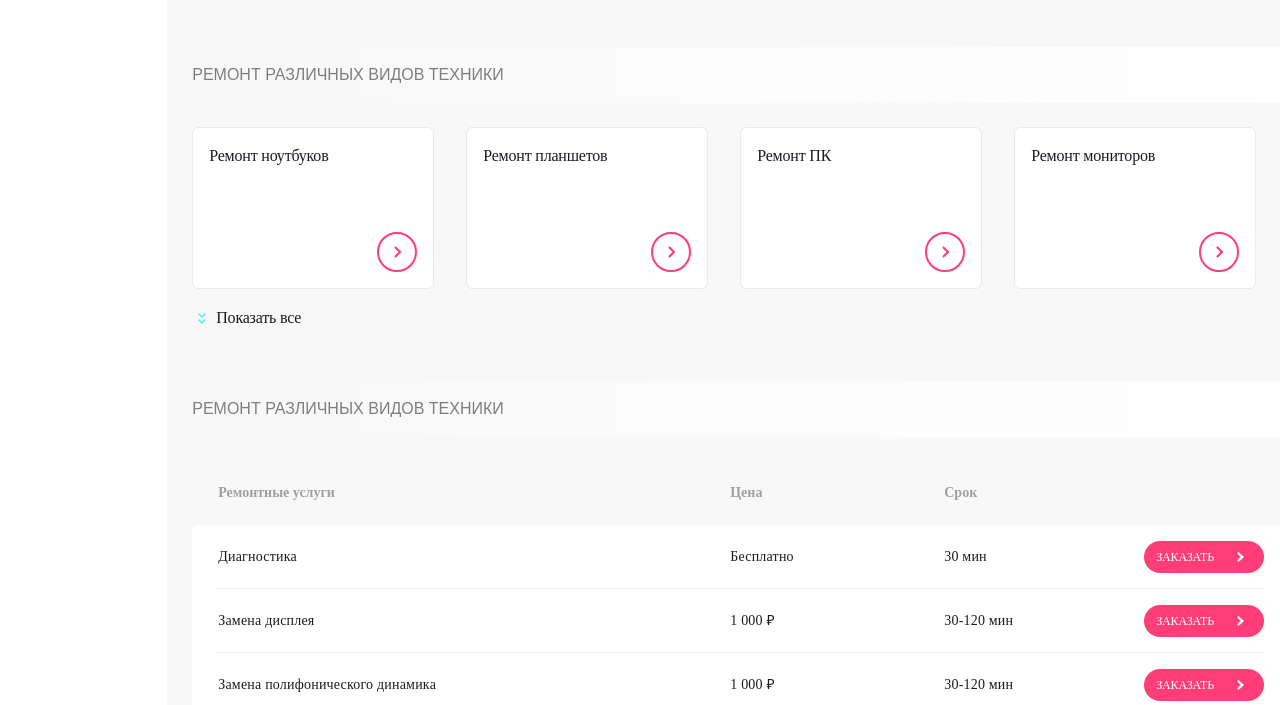
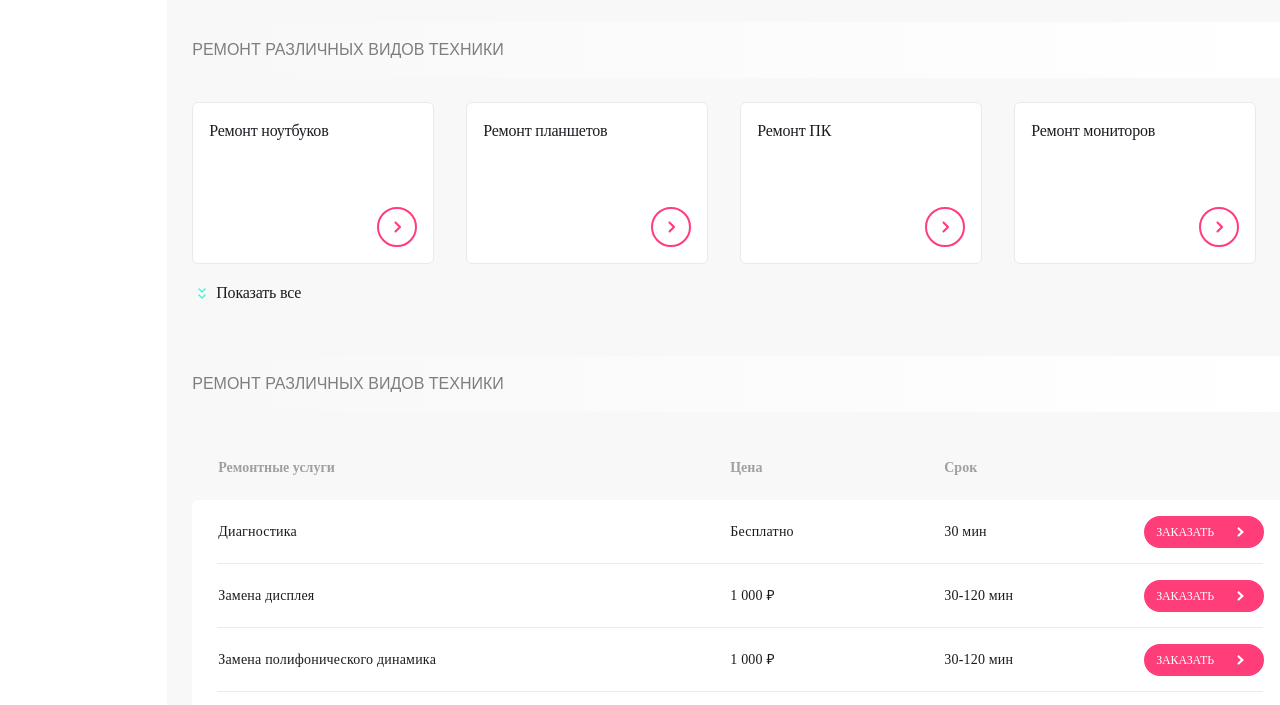
Before and after one commit to Nef-st/cps-layout, a website built with webpack: page src/index.html in a window 1280 px wide. Shown: the part 905-1610 px from the top of the page. Built offline with nearby package versions, Linux system fonts and the light colour scheme; a web font is replaced by a local one.

Commit message:
changed padding main

```diff
--- a/src/scss/style.scss
+++ b/src/scss/style.scss
@@ -146,5 +146,5 @@ p {
   width: 100%;
   min-height: 100vh;
   background: $bgColorMain;
-  padding: 25px;
+  padding: 0 25px;
 }
```
